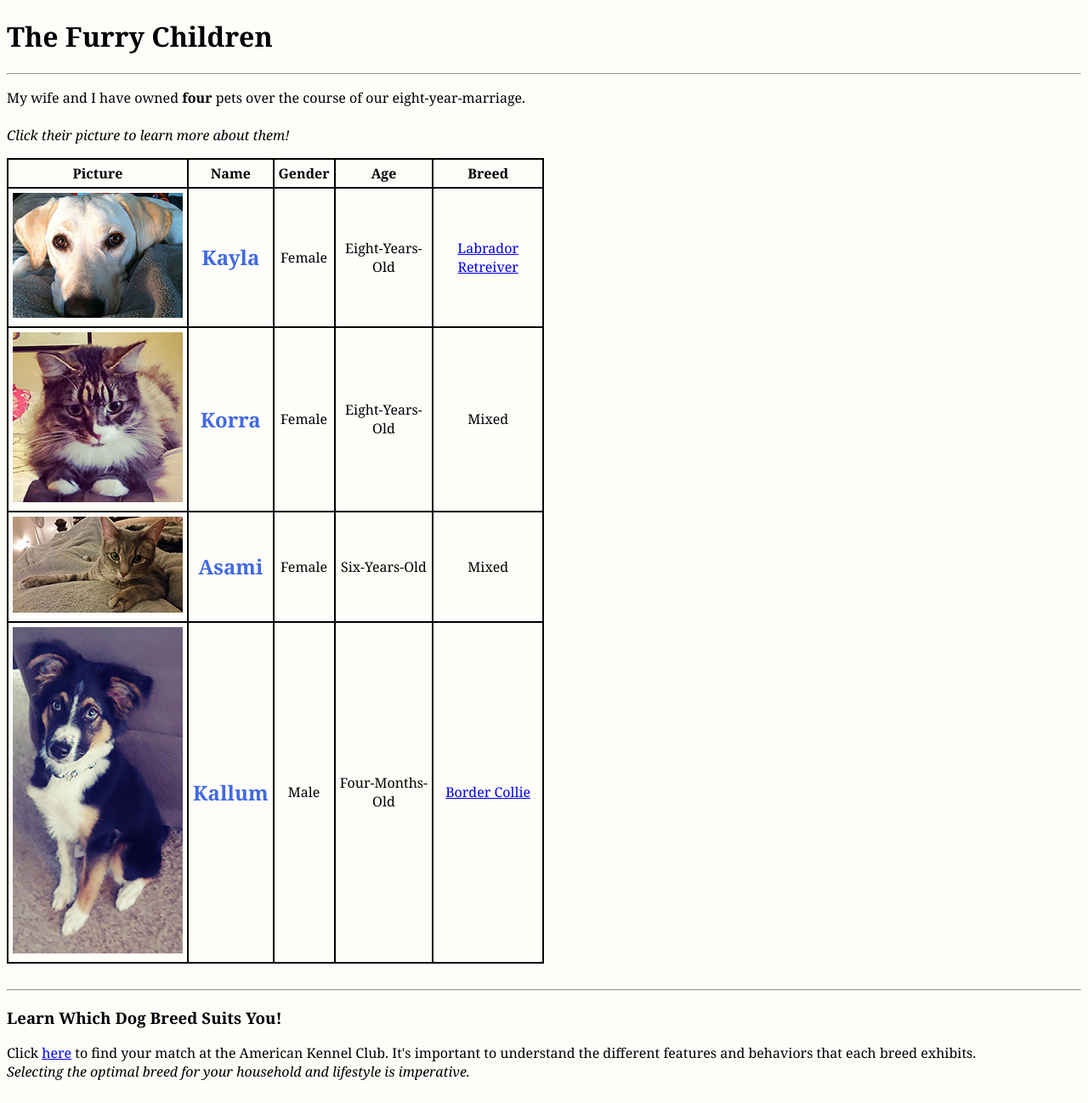
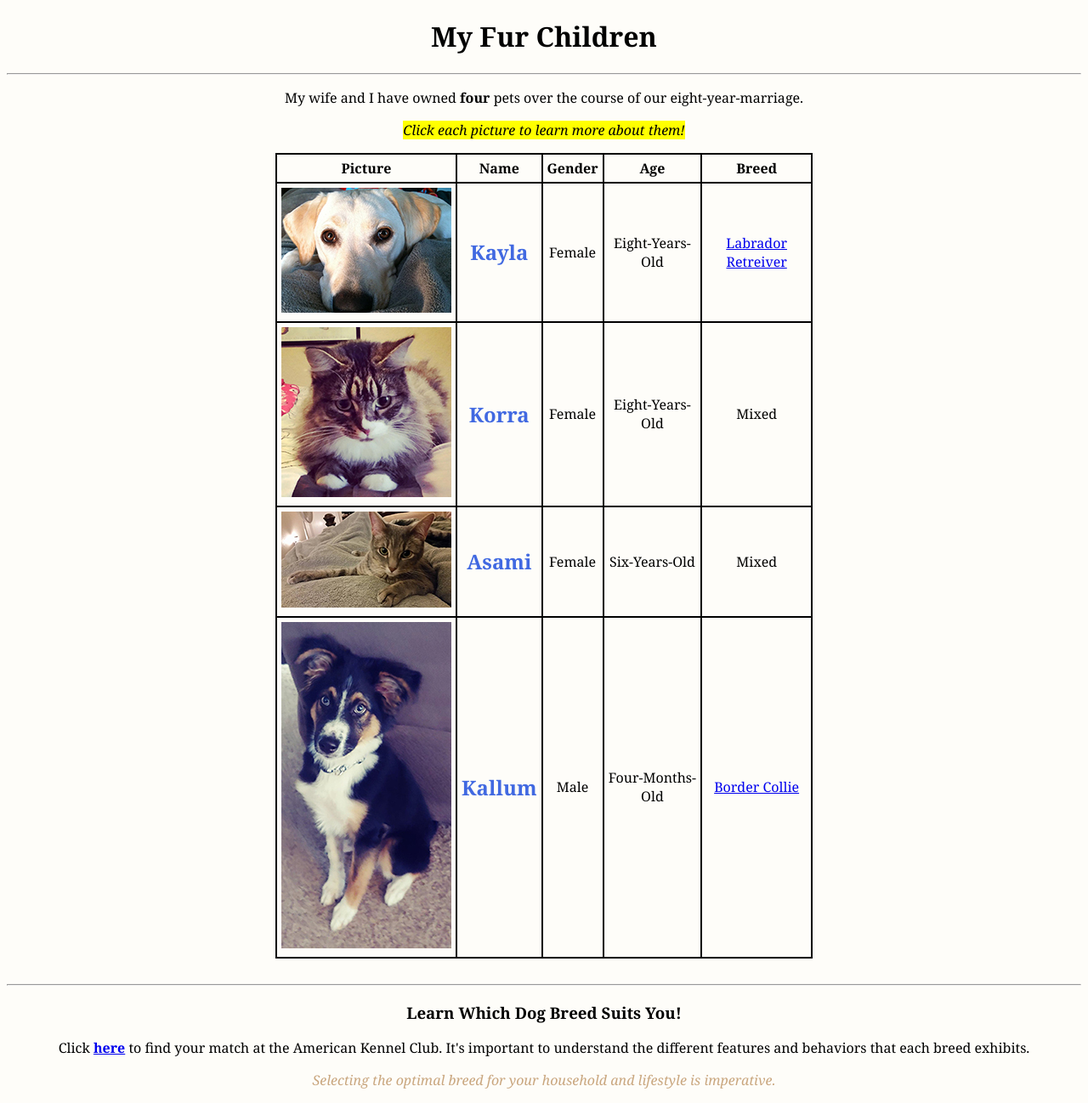
Before and after one commit to RyanDugan/html2, a plain HTML site: page index.html in a window 1280 px wide. Shown: the whole page at 85% size. Drawn offline with Linux system fonts and the light colour scheme.

Commit message:
added more styles

```diff
--- a/index.html
+++ b/index.html
@@ -3,28 +3,33 @@
 <head>
 <meta charset="utf-8">
 
-<title>Dugan Pets</title>
+<title>Fur Children</title>
 <style>
 	.petNames {
 		color: royalblue;
+	}
+	table.center {
+		margin-left:auto;
+		margin-right:auto;
 	}
 	table, th, td {
 		border:2px solid black;
 		border-collapse: collapse;
 		padding: 5px;
 		text-align: center;
+		alignment-baseline: center;
 	}
-	body {background-color:#FEFDF9; font-family: "Cambria";}
+	body {background-color:#FEFDF9; font-family: "Cambria"; text-align: center;}
 </style>
 </head>
 
 <body>
-	<h1>The Furry Children</h1>
+	<h1>My Fur Children</h1>
 	<hr>
-	<p>My wife and I have owned <b>four</b> pets over the course of our eight-year-marriage.
-	<br><br><i>Click their picture to learn more about them!</i></p>
+	<p>My wife and I have owned <b>four</b> pets over the course of our eight-year-marriage.</p>
+	<p><i style="background-color:yellow;">Click each picture to learn more about them!</i></p>
 
-	<table style="width:50%">
+	<table style="width:50%" class="center">
 		<tr>
 			<th>Picture</th>
 			<th>Name</th>
@@ -33,7 +38,7 @@
 			<th>Breed</th>
 		</tr>
 		<tr>
-			<td><img src="images/kayla.jpg" alt="brown eyed yellow lab" title="Woof!"></td>
+			<td><a href="kayla.html"><img src="images/kayla.jpg" alt="brown eyed yellow lab" title="Woof!"></a></td>
 			<td><div class="petNames">
 			<h2>Kayla</h2>
 			</div></td>
@@ -71,7 +76,8 @@
 	</table>
 	<br><hr>
 	<h3>Learn Which Dog Breed Suits You!</h3>
-	<p>Click <a href="https://www.akc.org/dog-breed-selector/">here</a> to find your match at the American Kennel Club. It's important to understand the different features and behaviors that each breed exhibits. <br><em>Selecting the optimal breed for your household and lifestyle is imperative.</em></p>
+	<p>Click <a href="https://www.akc.org/dog-breed-selector/"><b>here</b></a> to find your match at the American Kennel Club. It's important to understand the different features and behaviors that each breed exhibits.</p>
+	<p style="color:#C9A67E;"><em>Selecting the optimal breed for your household and lifestyle is imperative.</em></p>
 
 </body>
 </html>
```
Also changed, not shown: kayla.html (added, +15 -0 lines), images/kaylapage1.jpg (added), images/kaylapage2.jpg (added), images/kaylapage3.jpg (added).
